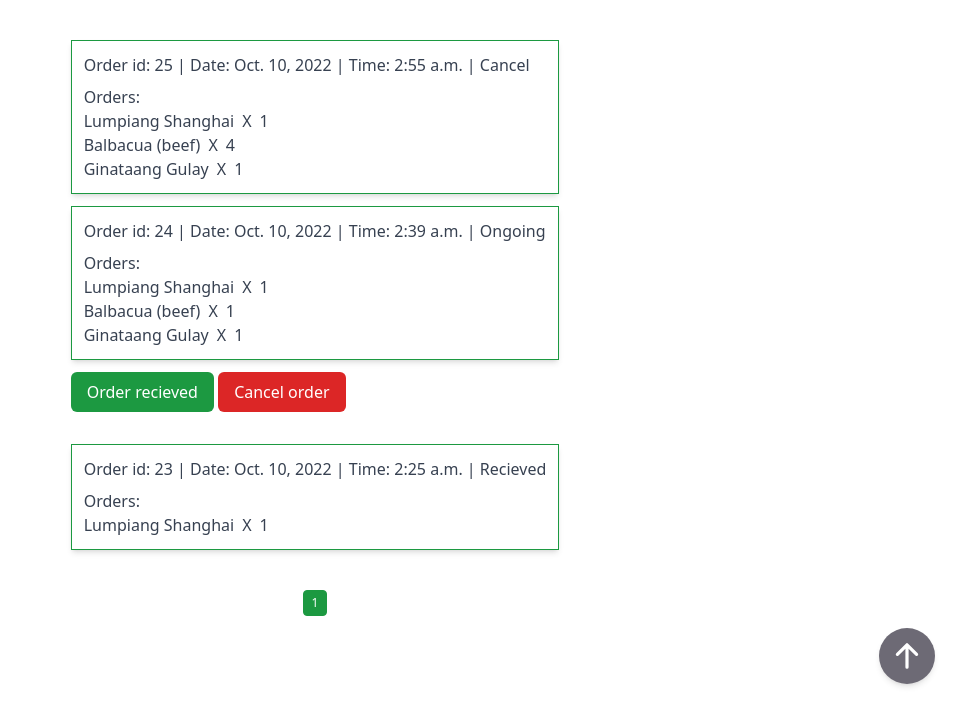
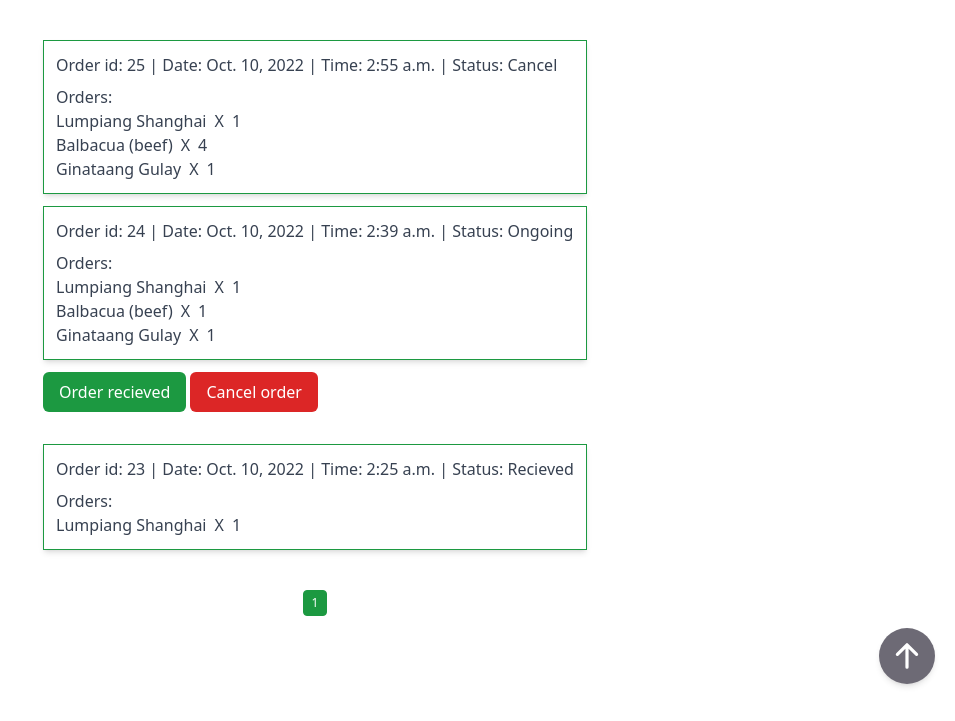
Before and after one commit to yohi441/J6-ordering_system, a Django app: page /order/list/ in a window 1280 px wide. Shown: the part 96-817 px from the top of the page, without its empty margins (325-1280 px from the left). Run offline with Django 3.2, Linux system fonts and the light colour scheme; a user stored in the database is signed in; data comes from the database, SQL or seed files in the repository; both versions use the stored data as it was after the commit; style sheets or scripts are compiled from the project's sources.

Commit message:
Update templates order list and add ERD.png

```diff
--- a/templates/order_list.html
+++ b/templates/order_list.html
@@ -11,7 +11,7 @@
           <div class="p-3 text-gray-700 border shadow-md border-j6primary">
 
             <a href="{% url 'order-detail' order.pk %}" hx-boost="true">
-                <div class="mb-2">Order id: {{order.id}} | Date: {{order.created_at.date}} | Time: {{order.created_at.time}} | {{ order.order_status}}</div>
+                <div class="mb-2">Order id: {{order.id}} | Date: {{order.created_at.date}} | Time: {{order.created_at.time}} | Status: {{ order.order_status}}</div>
             </a>
             <p>Orders:</p>
             {% for items in order_list %}
```
Also changed, not shown: J6_ERD.png (added), db.sqlite3.
